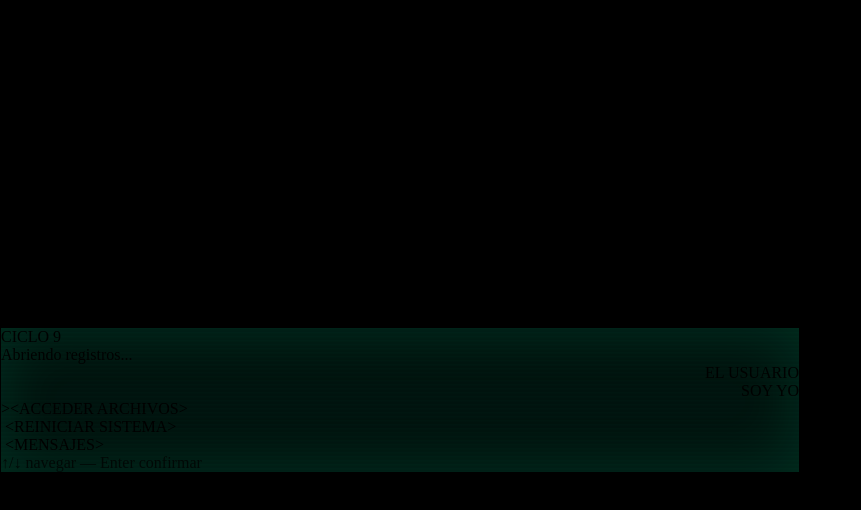
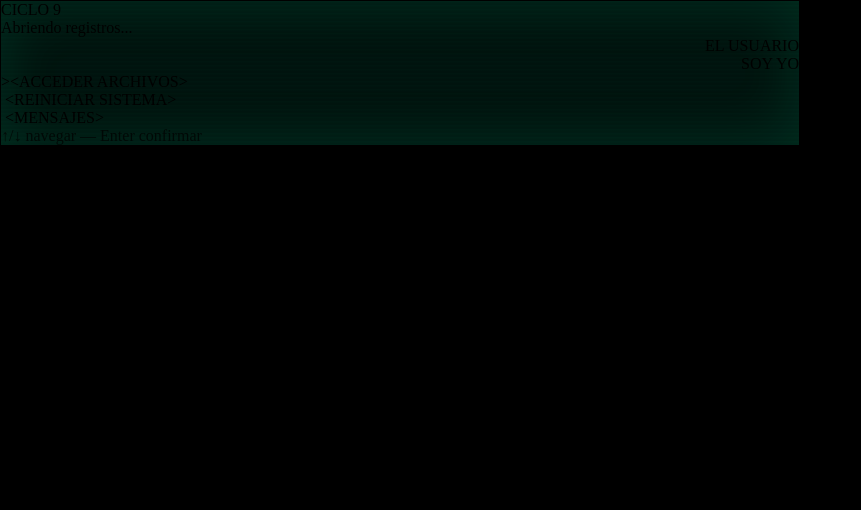
Before and after one commit to sixxtoq-pixel/ciclo-web, a Next.js app: page / in a window 1280 px wide. Shown: the top 510 px of the page, without its empty margins (0-861 px from the left). Built offline with nearby package versions, Linux system fonts and the light colour scheme; no server answers.

Commit message:
Update layout.tsx

```diff
--- a/src/app/layout.tsx
+++ b/src/app/layout.tsx
@@ -5,9 +5,8 @@ export const metadata = { title: "El Silencio del Ciclo" };
 export default function RootLayout({ children }: { children: React.ReactNode }) {
   return (
     <html lang="es">
-      <body className="min-h-dvh grid place-items-center bg-black text-green-200">
-        {children}
-      </body>
+      {/* El body ya no necesita grid; el panel se centra solo con un overlay fixed */}
+      <body className="bg-black text-green-200">{children}</body>
     </html>
   );
 }
```
